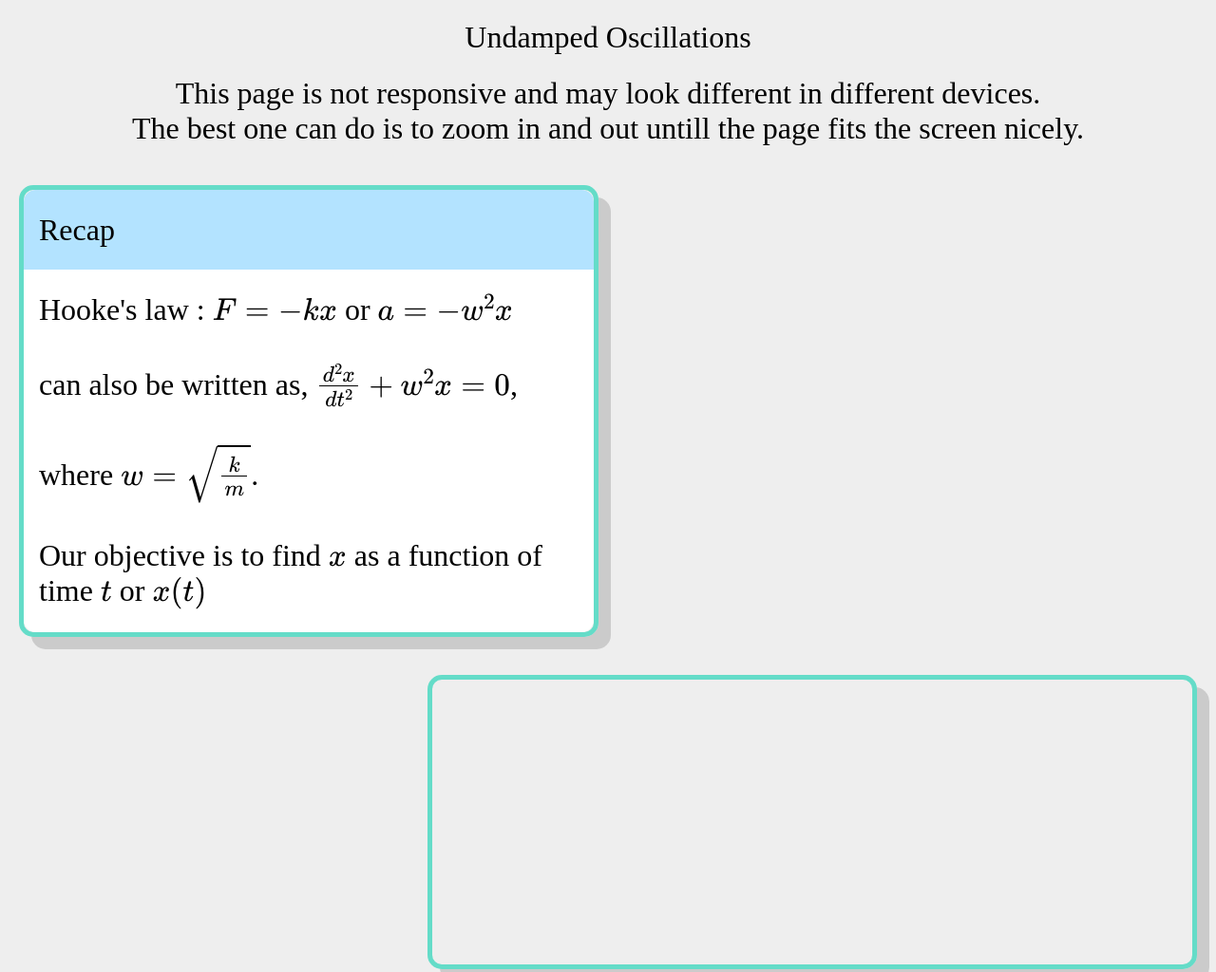
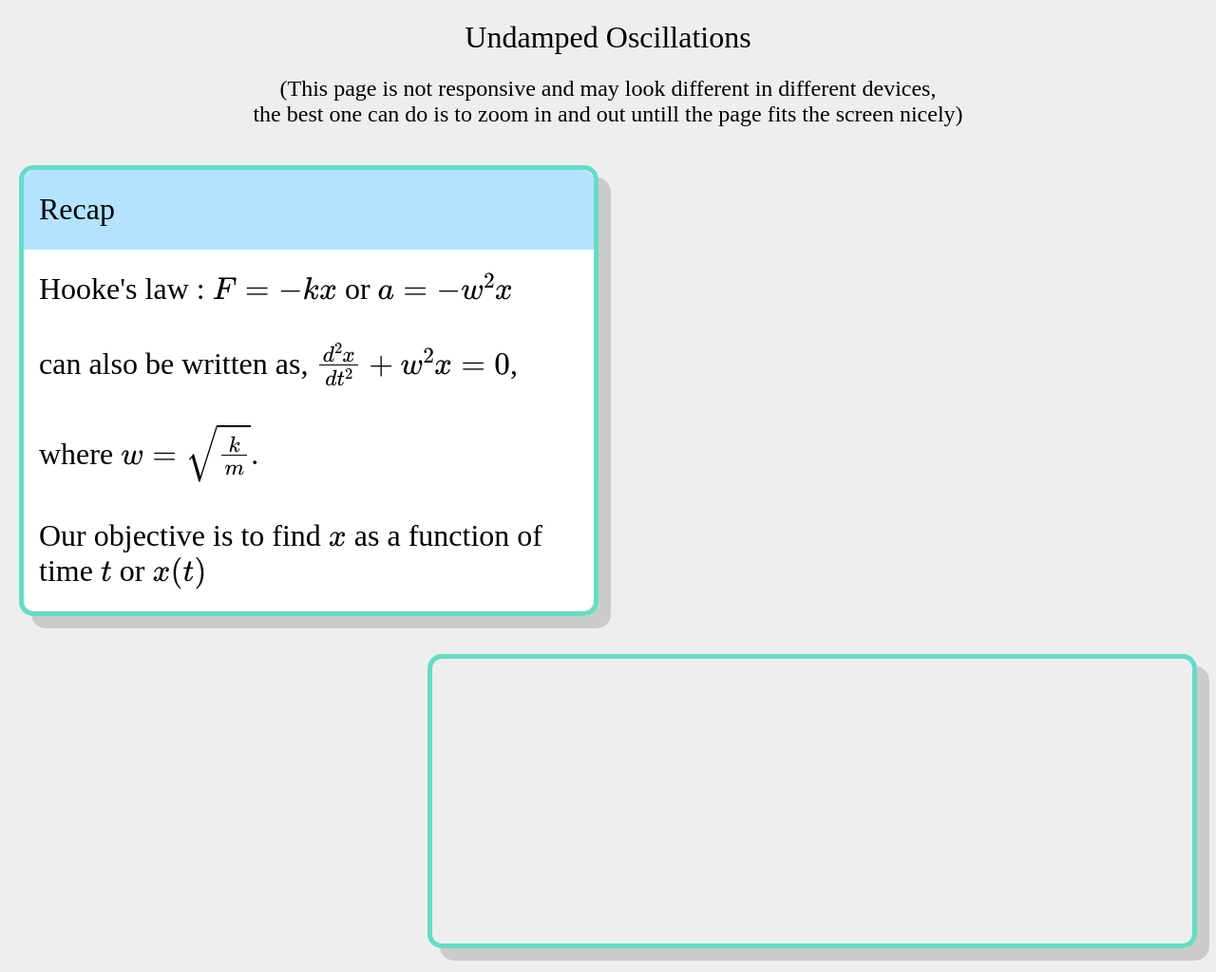
Before and after one commit to MukunthAG/SHM, a plain HTML site: page index.html in a window 1280 px wide. Shown: the top 1024 px of the page at 95% size. Drawn offline with nearby package versions, Linux system fonts and the light colour scheme; a script that the page names is missing.

Commit message:
Update index.html

```diff
--- a/index.html
+++ b/index.html
@@ -12,7 +12,7 @@
 <body>
     <header style="margin: 0; text-align: center;">
        <h1>Undamped Oscillations</h1>
-        <h1>This page is not responsive and may look different in different devices.<br>The best one can do is to zoom in and out untill the page fits the screen nicely.</h1>
+       <h2 style = "font-weight: 300;">(This page is not responsive and may look different in different devices,<br>the best one can do is to zoom in and out untill the page fits the screen nicely)</h2>
     </header>
     <div class = "cardL">
         <div class="oddColor">
```
